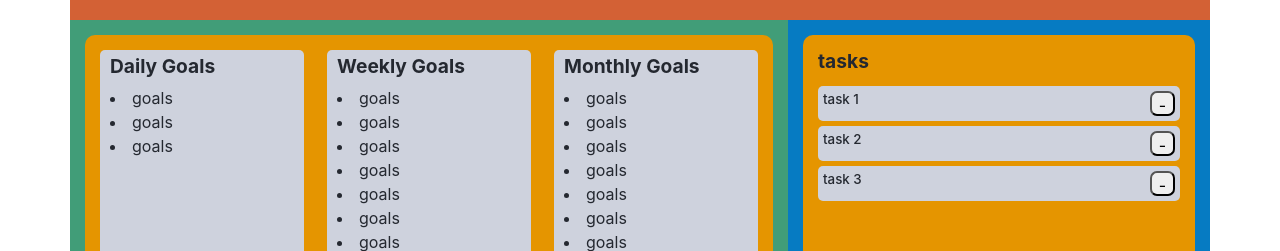
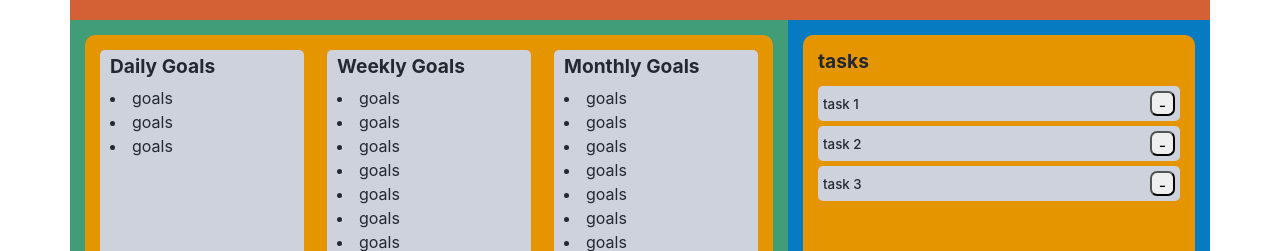
Before and after one commit to rjflanagan95/task-extension, a React (Create React App) app: page / in a window 1280 px wide. Shown: the top 251 px of the page. Built offline with nearby package versions, Linux system fonts and the light colour scheme.

Commit message:
aligning text in task/reminder items

```diff
--- a/src/components/reminders/reminders.css
+++ b/src/components/reminders/reminders.css
@@ -14,6 +14,10 @@
 .reminderTitle {
     font-size: smaller;
     float: left;
+
+    /* these properties fix the text position on tasks, but doesn't work here for some reason */
+    position: relative;
+    bottom: 20%;
 }
 
 .removeReminderBtn {
--- a/src/components/reminders/reminders.js
+++ b/src/components/reminders/reminders.js
@@ -55,8 +55,8 @@ class Reminders extends Component {
             {this.state.reminders.map((val, index) =>
               <div key={index} className="reminderItem">
                 <div>
-                    <h4 className="reminderTitle">{val}</h4>
-                    <button size="sm" className="removeReminderBtn" onClick={this.removeReminder.bind(this, index)}>-</button>
+                  <h4 className="reminderTitle">{val}</h4>
+                  <button size="sm" className="removeReminderBtn" onClick={this.removeReminder.bind(this, index)}>-</button>
                 </div>
               </div>
             )}
--- a/src/components/tasks/tasks.css
+++ b/src/components/tasks/tasks.css
@@ -9,12 +9,13 @@
     background-color: #CED2DD;
     padding: 5px 5px 5px 5px;
     border-radius: 5px;
-    overflow: auto;
 }
 
 .taskTitle {
     font-size: smaller;
     float: left;
+    position: relative;
+    top: 20%;
 }
 
 .removeTaskBtn {
```
